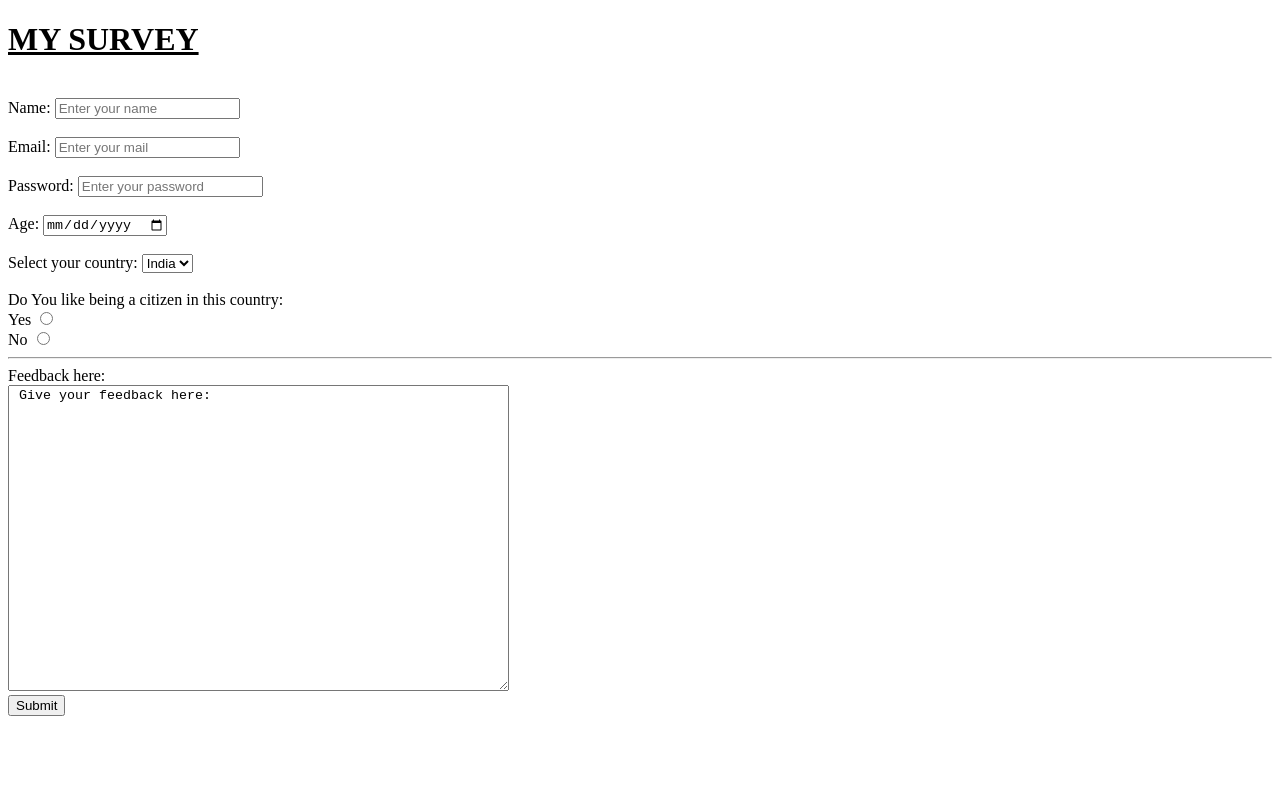
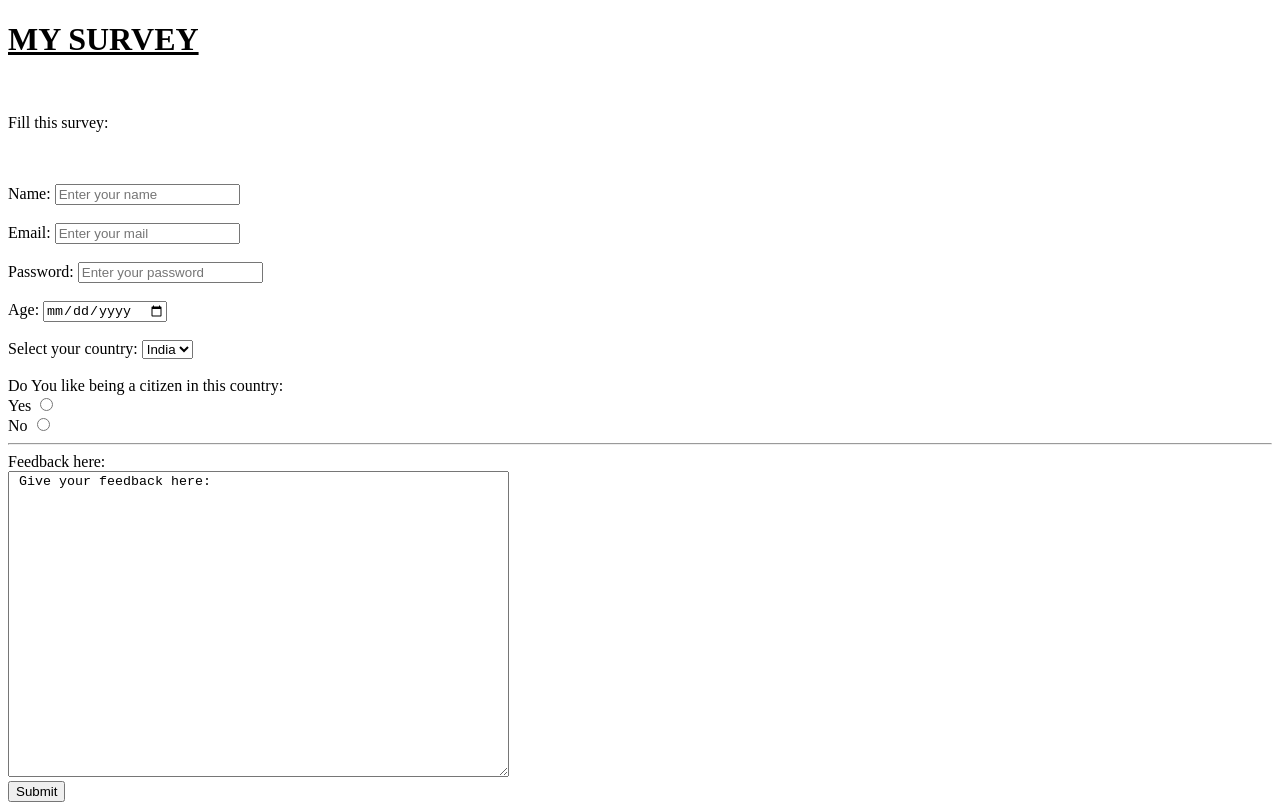
Before and after one commit to aarushidangwal/survey1, a plain HTML site: page index.html in a window 1280 px wide. Drawn offline with Linux system fonts and the light colour scheme.

Commit message:
paragraph added

```diff
--- a/index.html
+++ b/index.html
@@ -8,6 +8,9 @@
 <body>
     <h1><u>MY SURVEY </u></h1>
 <form action=".submitform.php" method="post">
+<br>
+<p> Fill this survey:</p>
+<br>
 <br>
 Name: <input type="name" placeholder="Enter your name">
 <br>
```
